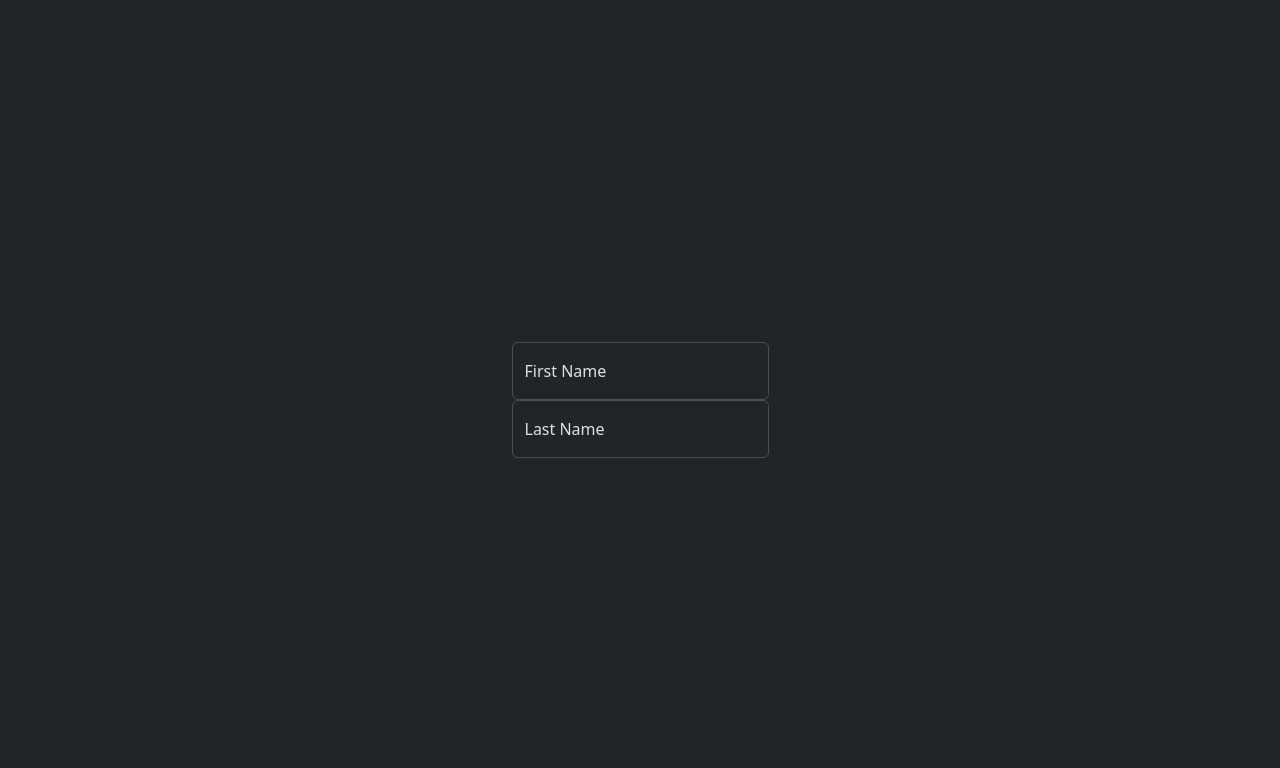
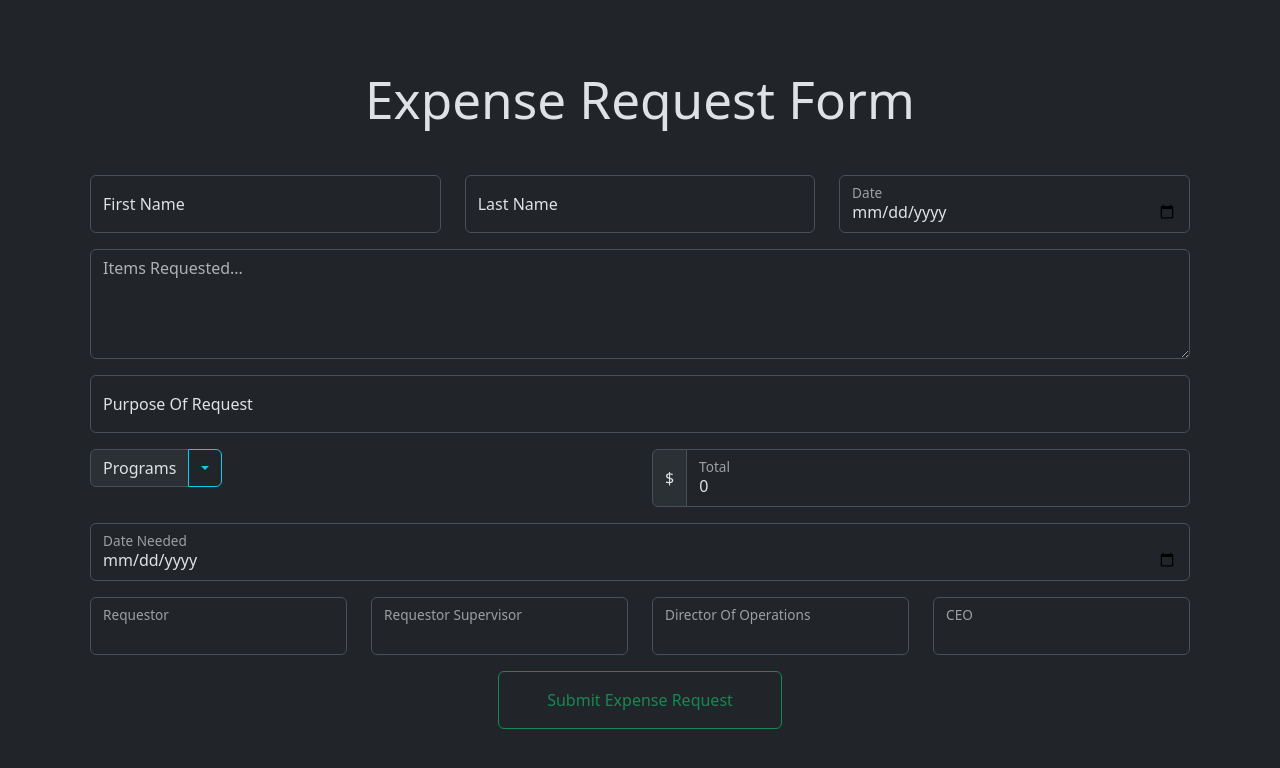
Before and after one commit to BenjaminBowman05/cd-interns-expense-tracker, a React (Vite) app: page / in a window 1280 px wide. Shown: the top 768 px of the page. Built offline with nearby package versions, Linux system fonts and the light colour scheme.

Commit message:
Layout. Need to finish dropdown styling and object

```diff
--- a/src/Sandbox.jsx
+++ b/src/Sandbox.jsx
@@ -1,9 +1,8 @@
-import PurchaseRequestForm from "./components/PurchaseRequestForm";
-
+import ExpenseRequestForm from "./components/ExpenseRequestForm";
 const Sandbox = () => {
   return (
     <>
-      <PurchaseRequestForm />
+      <ExpenseRequestForm />
     </>
   );
 };
--- /dev/null
+++ b/src/components/ExpenseRequestForm.jsx
@@ -0,0 +1,209 @@
+import FloatingLabel from "react-bootstrap/FloatingLabel";
+import Form from "react-bootstrap/Form";
+import Container from "react-bootstrap/Container";
+import Row from "react-bootstrap/Row";
+import Col from "react-bootstrap/Col";
+import InputGroup from "react-bootstrap/InputGroup";
+import Button from "react-bootstrap/Button";
+import Dropdown from "react-bootstrap/Dropdown";
+
+import { useState } from "react";
+
+const PurchaseRequestForm = () => {
+  const [formInfo, setFormInfo] = useState({
+    firstName: "",
+    lastName: "",
+    currDate: "",
+    items: "",
+    purpose: "",
+    programs: [
+      {
+        program: "",
+        cost: 0,
+      },
+    ],
+    total: 0,
+    dateNeeded: "",
+    signatures: {
+      requestor: "",
+      requestorSupervisor: "",
+      DOO: "",
+      CEO: "",
+    },
+  });
+
+  const handleInputChange = (event, fieldName, parentField = null) => {
+    //let inputs = document.getElementsByClassName("form-control");
+    console.log(formInfo);
+    if (parentField) {
+      setFormInfo({
+        ...formInfo,
+        [parentField]: {
+          ...formInfo[parentField],
+          [fieldName]: event.target.value,
+        },
+      });
+    } else {
+      setFormInfo({ ...formInfo, [fieldName]: event.target.value });
+    }
+  };
+
+  return (
+    <>
+      <Container fluid className="mb-5">
+        <h1>Expense Request Form</h1>
+      </Container>
+      <Container fluid>
+        <Row className="user mb-3">
+          <Col>
+            <FloatingLabel controlId="floatingInput" label="First Name">
+              <Form.Control
+                type="firstName"
+                placeholder="John"
+                value={formInfo.firstName}
+                onChange={(e) => handleInputChange(e, "firstName")}
+              />
+            </FloatingLabel>
+          </Col>
+          <Col>
+            <FloatingLabel controlId="floatingInput" label="Last Name">
+              <Form.Control
+                type="lastName"
+                placeholder="Doe"
+                value={formInfo.lastName}
+                onChange={(e) => handleInputChange(e, "lastName")}
+              />
+            </FloatingLabel>
+          </Col>
+          <Col>
+            <FloatingLabel controlId="floatingInput" label="Date">
+              <Form.Control
+                type="date"
+                value={formInfo.currDate}
+                onChange={(e) => handleInputChange(e, "currDate")}
+              />
+            </FloatingLabel>
+          </Col>
+        </Row>
+        <Row className="itemsRequested mb-3">
+          <Col>
+            <Form.Control
+              as="textarea"
+              rows="4"
+              placeholder="Items Requested..."
+              value={formInfo.items}
+              onChange={(e) => handleInputChange(e, "items")}
+            />
+          </Col>
+        </Row>
+        <Row className="purpose mb-3">
+          <Col>
+            <FloatingLabel controlId="floatingInput" label="Purpose Of Request">
+              <Form.Control
+                type="purpose"
+                placeholder="Purpose goes here..."
+                value={formInfo.purpose}
+                onChange={(e) => handleInputChange(e, "purpose")}
+              />
+            </FloatingLabel>
+          </Col>
+        </Row>
+        <Row className="programs mb-3">
+          <Col>
+            <InputGroup>
+            <InputGroup.Text>Programs</InputGroup.Text>
+              <Dropdown>
+                <Dropdown.Toggle variant="outline-info">
+                </Dropdown.Toggle>
+
+                <Dropdown.Menu>
+                  <Dropdown.ItemText>Programs</Dropdown.ItemText>
+                  <Dropdown.Item as="button">Program 1</Dropdown.Item>
+                  <Dropdown.Item as="button">Program 2</Dropdown.Item>
+                  <Dropdown.Item as="button">Program 3</Dropdown.Item>
+                  <Dropdown.Item as="button">Program 4</Dropdown.Item>
+                </Dropdown.Menu>
+              </Dropdown>
+            </InputGroup>
+          </Col>
+          <Col>
+            <InputGroup>
+              <InputGroup.Text>$</InputGroup.Text>
+              <FloatingLabel controlId="floatingInput" label="Total">
+                <Form.Control
+                  placeholder="Total Calculated Amount"
+                  value={formInfo.total}
+                  onChange={(e) => handleInputChange(e, "total")}
+                />
+              </FloatingLabel>
+            </InputGroup>
+          </Col>
+        </Row>
+
+        <Row className="dateNeeded mb-3">
+          <Col>
+            <FloatingLabel controlId="floatingInput" label="Date Needed">
+              <Form.Control
+                type="date"
+                value={formInfo.dateNeeded}
+                onChange={(e) => handleInputChange(e, "dateNeeded")}
+              />
+            </FloatingLabel>
+          </Col>
+        </Row>
+
+        <Row className="signatures mb-3">
+          <Col>
+            <FloatingLabel controlId="floatingInput" label="Requestor">
+              <Form.Control
+                type="requestor"
+                value={formInfo.signatures.requestor}
+                onChange={(e) =>
+                  handleInputChange(e, "requestor", "signatures")
+                }
+              />
+            </FloatingLabel>
+          </Col>
+          <Col>
+            <FloatingLabel
+              controlId="floatingInput"
+              label="Requestor Supervisor"
+            >
+              <Form.Control
+                type="requestorSupervisor"
+                value={formInfo.signatures.requestorSupervisor}
+                onChange={(e) =>
+                  handleInputChange(e, "requestorSupervisor", "signatures")
+                }
+              />
+            </FloatingLabel>
+          </Col>
+          <Col>
+            <FloatingLabel
+              controlId="floatingInput"
+              label="Director Of Operations"
+            >
+              <Form.Control
+                value={formInfo.signatures.DOO}
+                onChange={(e) => handleInputChange(e, "DOO", "signatures")}
+              />
+            </FloatingLabel>
+          </Col>
+          <Col>
+            <FloatingLabel controlId="floatingInput" label="CEO">
+              <Form.Control
+                value={formInfo.signatures.CEO}
+                onChange={(e) => handleInputChange(e, "CEO", "signatures")}
+              />
+            </FloatingLabel>
+          </Col>
+        </Row>
+        <Button variant="outline-success px-5 py-3">
+          Submit Expense Request
+        </Button>
+      </Container>
+    </>
+  );
+};
+
+export default PurchaseRequestForm;
--- a/src/components/PurchaseRequestForm.jsx
+++ /dev/null
@@ -1,18 +0,0 @@
-import FloatingLabel from "react-bootstrap/FloatingLabel";
-import Form from "react-bootstrap/Form";
-import Button from "react-bootstrap/Button";
-
-const PurchaseRequestForm = () => {
-  return (
-    <>
-      <FloatingLabel controlId="floatingInput" label="First Name">
-        <Form.Control type="firstName" placeholder="John" />
-      </FloatingLabel>
-      <FloatingLabel controlId="floatingInput" label="Last Name">
-        <Form.Control type="lastName" placeholder="Doe" />
-      </FloatingLabel>
-    </>
-  );
-};
-
-export default PurchaseRequestForm;
--- a/src/components/Test.jsx
+++ /dev/null
@@ -1,3 +0,0 @@
-const test = () => {
-    let hi = "hi"
-}
```
